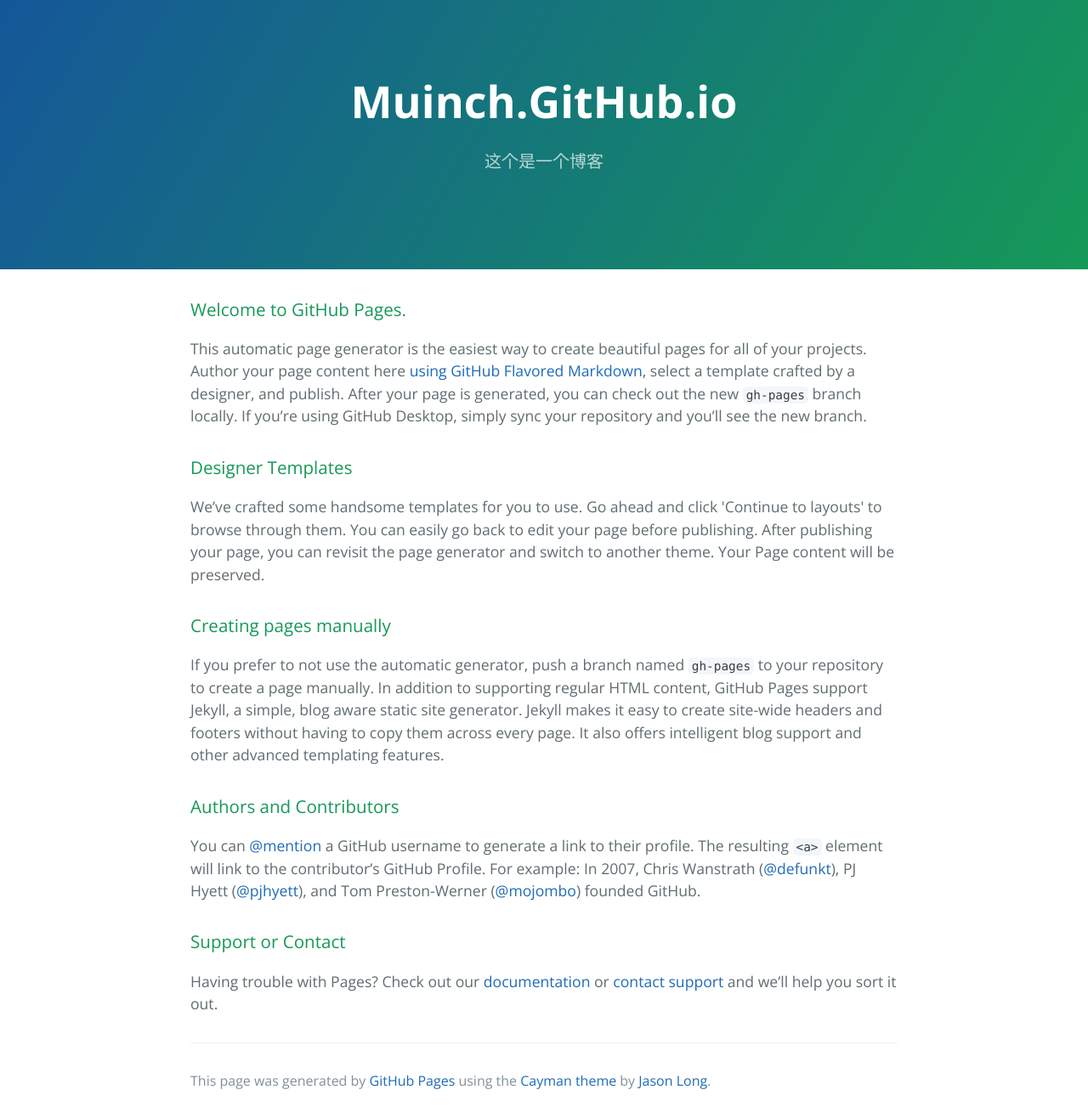
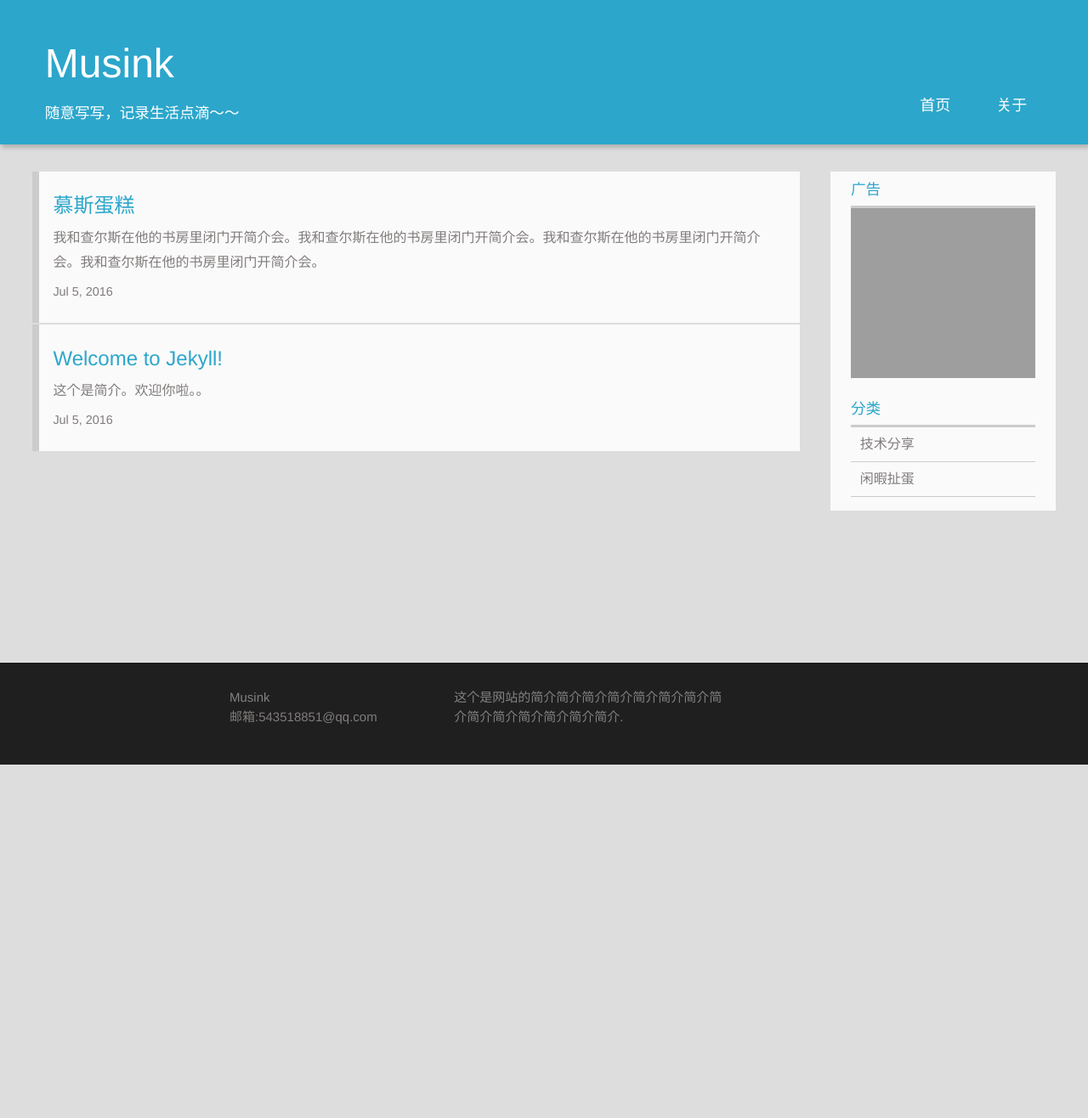
Before and after one commit to Muinch/muinch.github.io, a Jekyll site: the page built from index.html, in a window 1280 px wide. Shown: the whole page at 85% size. Built offline with Jekyll 4.4.1, drawn with Linux system fonts in a browser that asks for light colours; after the commit the page ends 900 px from its top, so only the background shows below that; grey boxes are pictures that could not be loaded.

Commit message:
index update

```diff
--- a/index.html
+++ b/index.html
@@ -1,53 +1,29 @@
-<!DOCTYPE html>
-<html lang="en-us">
-  <head>
-    <meta charset="UTF-8">
-    <title>Muinch.GitHub.io by Muinch</title>
-    <meta name="viewport" content="width=device-width, initial-scale=1">
-    <link rel="stylesheet" type="text/css" href="stylesheets/normalize.css" media="screen">
-    <link href='https://fonts.googleapis.com/css?family=Open+Sans:400,700' rel='stylesheet' type='text/css'>
-    <link rel="stylesheet" type="text/css" href="stylesheets/stylesheet.css" media="screen">
-    <link rel="stylesheet" type="text/css" href="stylesheets/github-light.css" media="screen">
-  </head>
-  <body>
-    <section class="page-header">
-      <h1 class="project-name">Muinch.GitHub.io</h1>
-      <h2 class="project-tagline">这个是一个博客</h2>
-    </section>
+---
+layout: default
+---
 
-    <section class="main-content">
-      <h3>
-<a id="welcome-to-github-pages" class="anchor" href="#welcome-to-github-pages" aria-hidden="true"><span aria-hidden="true" class="octicon octicon-link"></span></a>Welcome to GitHub Pages.</h3>
+<div class="home">
 
-<p>This automatic page generator is the easiest way to create beautiful pages for all of your projects. Author your page content here <a href="https://guides.github.com/features/mastering-markdown/">using GitHub Flavored Markdown</a>, select a template crafted by a designer, and publish. After your page is generated, you can check out the new <code>gh-pages</code> branch locally. If you’re using GitHub Desktop, simply sync your repository and you’ll see the new branch.</p>
+  <ul class="post-list">
+    {% for post in site.posts %}
+       <section class="post" itemscope="" itemprop="blogitem">
+          <a href="{{ post.url | prepend: site.baseurl }}" title="美团到底为什么从 AppStore 下架" itemprop="url">
+          <h1 itemprop="name">{{ post.title }}</h1>
+          <p itemprop="description">{{ post.brief }}</p>
+          <time datetime="2016-06-26T15:08:39.000Z" itemprop="datePublished">{{ post.date | date: "%b %-d, %Y" }}</time>
+          </a>
+      </section>
+    {% endfor %}
+  </ul>
 
-<h3>
-<a id="designer-templates" class="anchor" href="#designer-templates" aria-hidden="true"><span aria-hidden="true" class="octicon octicon-link"></span></a>Designer Templates</h3>
+  <!-- 分页模块 -->
+<!--     <nav id="page-nav" class="clearfix unexpand">
+      <span class="page-number current">1</span>
+      <a class="page-number" href="/page/2/">2</a>
+      <a class="page-number" href="/page/3/">3</a>
+      <span class="space">…</span>
+      <a class="page-number" href="/page/14/">末页</a>
+      <a class="extend next" rel="next" href="/page/2/">下一页<span></span></a>
+    </nav> -->
 
-<p>We’ve crafted some handsome templates for you to use. Go ahead and click 'Continue to layouts' to browse through them. You can easily go back to edit your page before publishing. After publishing your page, you can revisit the page generator and switch to another theme. Your Page content will be preserved.</p>
-
-<h3>
-<a id="creating-pages-manually" class="anchor" href="#creating-pages-manually" aria-hidden="true"><span aria-hidden="true" class="octicon octicon-link"></span></a>Creating pages manually</h3>
-
-<p>If you prefer to not use the automatic generator, push a branch named <code>gh-pages</code> to your repository to create a page manually. In addition to supporting regular HTML content, GitHub Pages support Jekyll, a simple, blog aware static site generator. Jekyll makes it easy to create site-wide headers and footers without having to copy them across every page. It also offers intelligent blog support and other advanced templating features.</p>
-
-<h3>
-<a id="authors-and-contributors" class="anchor" href="#authors-and-contributors" aria-hidden="true"><span aria-hidden="true" class="octicon octicon-link"></span></a>Authors and Contributors</h3>
-
-<p>You can <a href="https://help.github.com/articles/basic-writing-and-formatting-syntax/#mentioning-users-and-teams" class="user-mention">@mention</a> a GitHub username to generate a link to their profile. The resulting <code>&lt;a&gt;</code> element will link to the contributor’s GitHub Profile. For example: In 2007, Chris Wanstrath (<a href="https://github.com/defunkt" class="user-mention">@defunkt</a>), PJ Hyett (<a href="https://github.com/pjhyett" class="user-mention">@pjhyett</a>), and Tom Preston-Werner (<a href="https://github.com/mojombo" class="user-mention">@mojombo</a>) founded GitHub.</p>
-
-<h3>
-<a id="support-or-contact" class="anchor" href="#support-or-contact" aria-hidden="true"><span aria-hidden="true" class="octicon octicon-link"></span></a>Support or Contact</h3>
-
-<p>Having trouble with Pages? Check out our <a href="https://help.github.com/pages">documentation</a> or <a href="https://github.com/contact">contact support</a> and we’ll help you sort it out.</p>
-
-      <footer class="site-footer">
-
-        <span class="site-footer-credits">This page was generated by <a href="https://pages.github.com">GitHub Pages</a> using the <a href="https://github.com/jasonlong/cayman-theme">Cayman theme</a> by <a href="https://twitter.com/jasonlong">Jason Long</a>.</span>
-      </footer>
-
-    </section>
-
-
-  </body>
-</html>
+</div>
```
